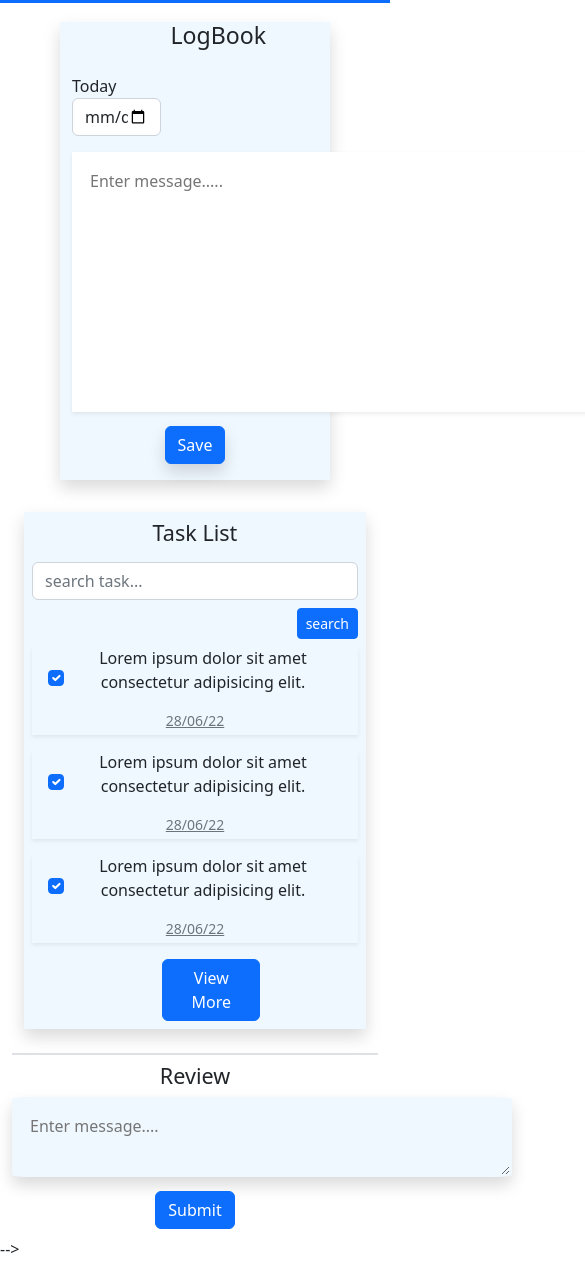
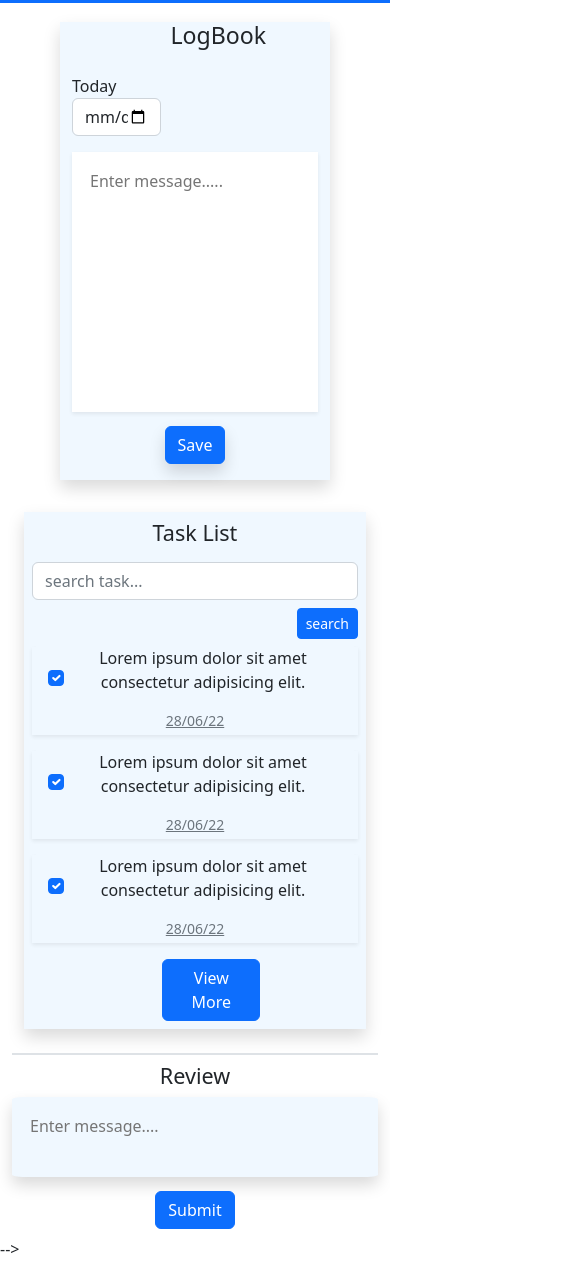
Before and after one commit to skye8-tech/s8-ims, a website with bundled scripts: page src/pages/intern.html in a window 390 px wide. Shown: the part 129-1390 px from the top of the page, 585 px wide, since content can reach past the window. Built offline with nearby package versions, Linux system fonts and the light colour scheme.

Commit message:
Made textarea responsive

```diff
--- a/src/css/intern_dashboard.css
+++ b/src/css/intern_dashboard.css
@@ -13,11 +13,12 @@
 .textarea{
     background-color: #ffffff;
     padding: 1em;
-    /*border-radius: 15px;*/
     border: 2px solid transparent;
     outline: none;
     height: 260px !important;
     width: 600px;
+    max-width: 100%;
+    resize: none;
     line-height: 1.4;
     font-size: 16px;
     justify-self: center;
@@ -52,6 +53,8 @@ textarea:hover{
     font-size: 16px;
     transition: all 0.2s;
     justify-self: center;
+    max-width: 100%;
+    resize: none ;
 
 }
 
```
